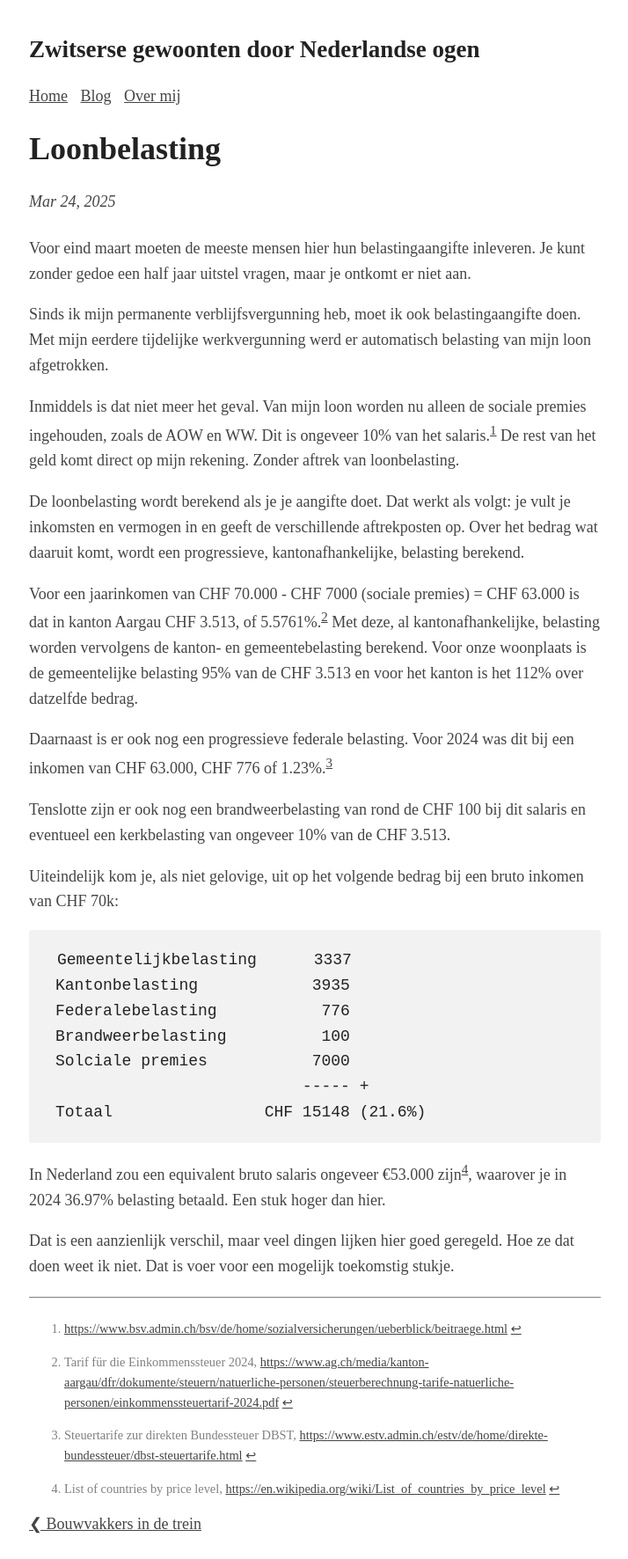
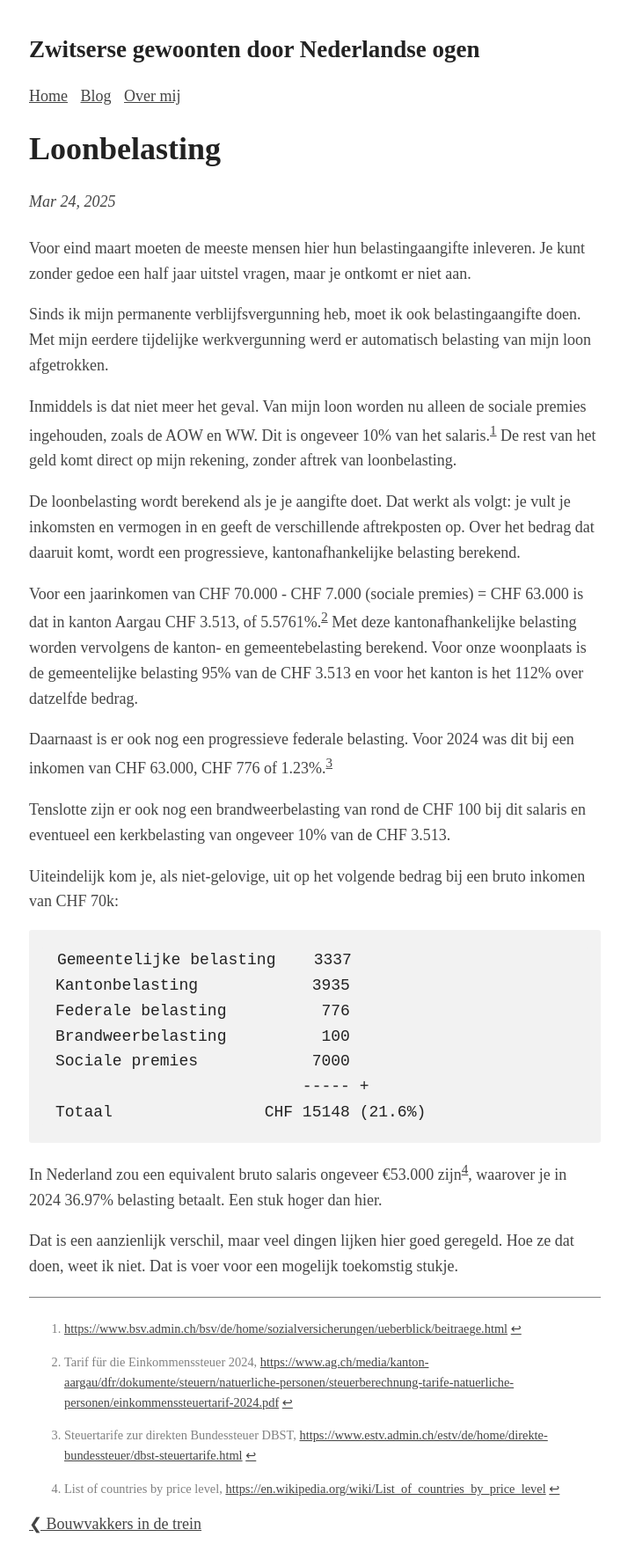
Before and after one commit to Roald87/roaldin.ch, a Jekyll site: the page built from _posts/2025-03-24-loonbelasting.md, in a window 1280 px wide. Shown: the whole page at 88% size, without its empty margins (282-996 px from the left). Built offline with Jekyll 4.4.1, drawn with Linux system fonts in a browser that asks for light colours; comment, search, counter and statistics services are not loaded.

Commit message:
Spellcheck by ChatGPT

````diff
--- a/_posts/2025-03-24-loonbelasting.md
+++ b/_posts/2025-03-24-loonbelasting.md
@@ -8,31 +8,31 @@ Voor eind maart moeten de meeste mensen hier hun belastingaangifte inleveren. Je
 
 Sinds ik mijn permanente verblijfsvergunning heb, moet ik ook belastingaangifte doen. Met mijn eerdere tijdelijke werkvergunning werd er automatisch belasting van mijn loon afgetrokken.
 
-Inmiddels is dat niet meer het geval. Van mijn loon worden nu alleen de sociale premies ingehouden, zoals de AOW en WW. Dit is ongeveer 10% van het salaris.[^1] De rest van het geld komt direct op mijn rekening. Zonder aftrek van loonbelasting.
+Inmiddels is dat niet meer het geval. Van mijn loon worden nu alleen de sociale premies ingehouden, zoals de AOW en WW. Dit is ongeveer 10% van het salaris.[^1] De rest van het geld komt direct op mijn rekening, zonder aftrek van loonbelasting.
 
-De loonbelasting wordt berekend als je je aangifte doet. Dat werkt als volgt: je vult je inkomsten en vermogen in en geeft de verschillende aftrekposten op. Over het bedrag wat daaruit komt, wordt een progressieve, kantonafhankelijke, belasting berekend.
+De loonbelasting wordt berekend als je je aangifte doet. Dat werkt als volgt: je vult je inkomsten en vermogen in en geeft de verschillende aftrekposten op. Over het bedrag dat daaruit komt, wordt een progressieve, kantonafhankelijke belasting berekend.
 
-Voor een jaarinkomen van CHF 70.000 - CHF 7000 (sociale premies) = CHF 63.000 is dat in kanton Aargau CHF 3.513, of 5.5761%.[^2] Met deze, al kantonafhankelijke, belasting worden vervolgens de kanton- en gemeentebelasting berekend. Voor onze woonplaats is de gemeentelijke belasting 95% van de CHF 3.513 en voor het kanton is het 112% over datzelfde bedrag.
+Voor een jaarinkomen van CHF 70.000 - CHF 7.000 (sociale premies) = CHF 63.000 is dat in kanton Aargau CHF 3.513, of 5.5761%.[^2] Met deze kantonafhankelijke belasting worden vervolgens de kanton- en gemeentebelasting berekend. Voor onze woonplaats is de gemeentelijke belasting 95% van de CHF 3.513 en voor het kanton is het 112% over datzelfde bedrag.
 
 Daarnaast is er ook nog een progressieve federale belasting. Voor 2024 was dit bij een inkomen van CHF 63.000, CHF 776 of 1.23%.[^3]
 
 Tenslotte zijn er ook nog een brandweerbelasting van rond de CHF 100 bij dit salaris en eventueel een kerkbelasting van ongeveer 10% van de CHF 3.513.
 
-Uiteindelijk kom je, als niet gelovige, uit op het volgende bedrag bij een bruto inkomen van CHF 70k:
+Uiteindelijk kom je, als niet-gelovige, uit op het volgende bedrag bij een bruto inkomen van CHF 70k:
 
 ```
-Gemeentelijkbelasting      3337
+Gemeentelijke belasting    3337
 Kantonbelasting            3935
-Federalebelasting           776
+Federale belasting          776
 Brandweerbelasting          100
-Solciale premies           7000
+Sociale premies            7000
                           ----- +
 Totaal                CHF 15148 (21.6%)
 ```
 
-In Nederland zou een equivalent bruto salaris ongeveer €53.000 zijn[^4], waarover je in 2024 36.97% belasting betaald. Een stuk hoger dan hier.
+In Nederland zou een equivalent bruto salaris ongeveer €53.000 zijn[^4], waarover je in 2024 36.97% belasting betaalt. Een stuk hoger dan hier.
 
-Dat is een aanzienlijk verschil, maar veel dingen lijken hier goed geregeld. Hoe ze dat doen weet ik niet. Dat is voer voor een mogelijk toekomstig stukje.
+Dat is een aanzienlijk verschil, maar veel dingen lijken hier goed geregeld. Hoe ze dat doen, weet ik niet. Dat is voer voor een mogelijk toekomstig stukje.
 
 [^1]: <https://www.bsv.admin.ch/bsv/de/home/sozialversicherungen/ueberblick/beitraege.html>
 [^2]: Tarif für die Einkommenssteuer 2024, <https://www.ag.ch/media/kanton-aargau/dfr/dokumente/steuern/natuerliche-personen/steuerberechnung-tarife-natuerliche-personen/einkommenssteuertarif-2024.pdf>
````
